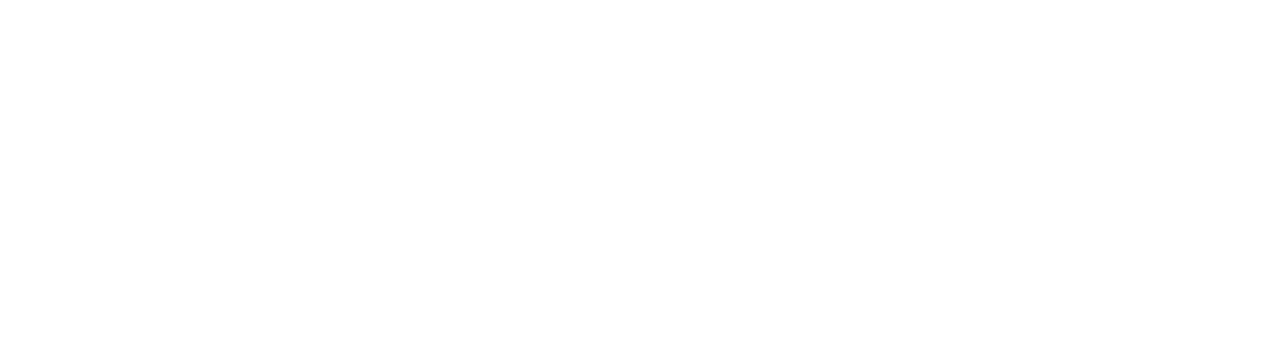
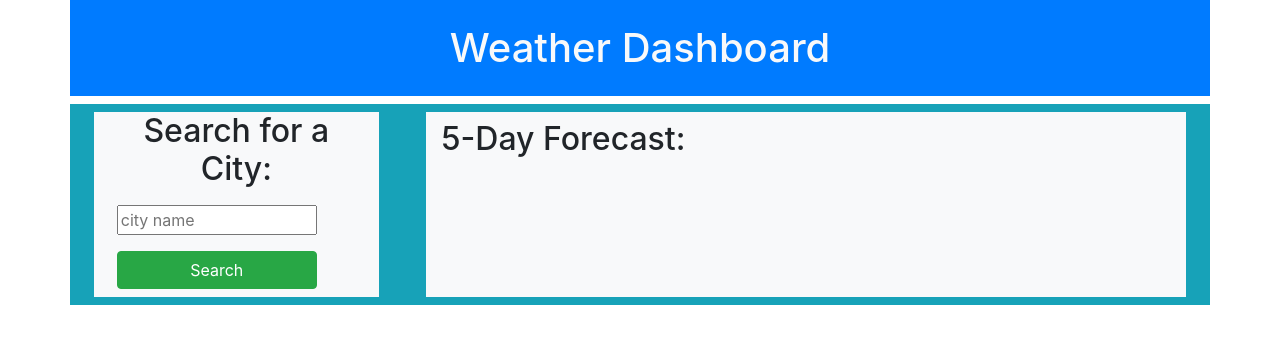
Before and after one commit to claire-sky/challenge6-weather-dashboard, a plain HTML site: page index.html in a window 1280 px wide. Drawn offline with nearby package versions, Linux system fonts and the light colour scheme.

Commit message:
html set up

```diff
--- a/assets/css/style.css
+++ b/assets/css/style.css
@@ -0,0 +1,7 @@
+.btn {
+    width: 200px;
+}
+
+.input {
+    width: 200px;
+}
--- a/index.html
+++ b/index.html
@@ -4,9 +4,41 @@
     <meta charset="UTF-8">
     <meta http-equiv="X-UA-Compatible" content="IE=edge">
     <meta name="viewport" content="width=device-width, initial-scale=1.0">
-    <title>Document</title>
+    <title>My Weather</title>
+    <link rel="stylesheet" href="https://cdnjs.cloudflare.com/ajax/libs/twitter-bootstrap/4.3.1/css/bootstrap.min.css"/>
+    <link rel="stylesheet" href="./assets/css/style.css"/>
 </head>
 <body>
+    <header class="container">
+        <div class="row">
+            <h1 class="col text-center bg-primary bg-gradient p-4 text-light">Weather Dashboard</h1>
+        </div>
+    </header>
+    <div class="container">
+        <div class="row bg-info bg-gradient justify-content-around">
+            <aside class="col-3 bg-light m-2">
+                <div class="search">
+                    <h2 class="text-center">Search for a City:</h2>
+                    <input class="input m-2" type="text" id="city" placeholder="city name">
+                    <button type="submit" class="btn btn-success m-2">Search</button>
+                </div>
+                <span class="border-bottom"></span>
+                <div class="search-history">
 
+                </div>
+            </aside>
+            <main class="col-8 bg-light m-2">
+                <div class="current-weather">
+                    <h2 class="current-city"></h2>
+
+                </div>
+                <div class="five-day-weather">
+                    <h2>5-Day Forecast:</h2>
+
+                </div>
+            </main>
+        </div>
+    </div>
+    <script src="./assets/js/script.js"></script>
 </body>
 </html>
```
Also changed, not shown: 1 other file.
